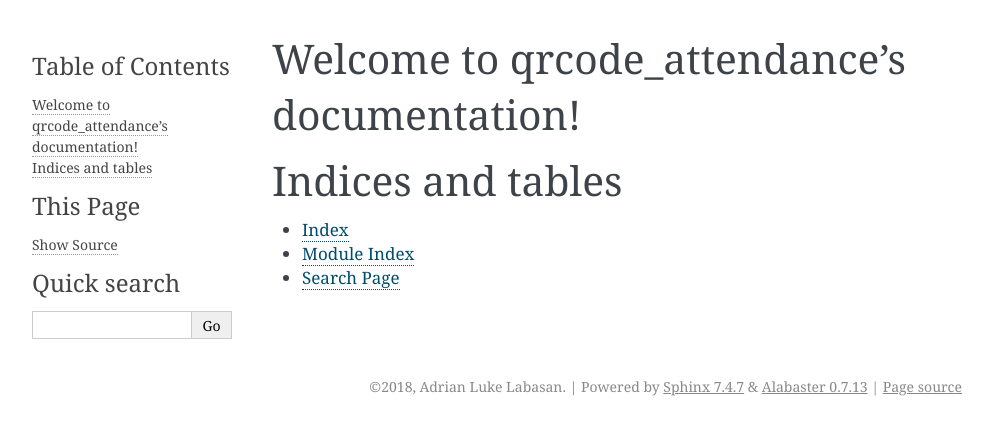
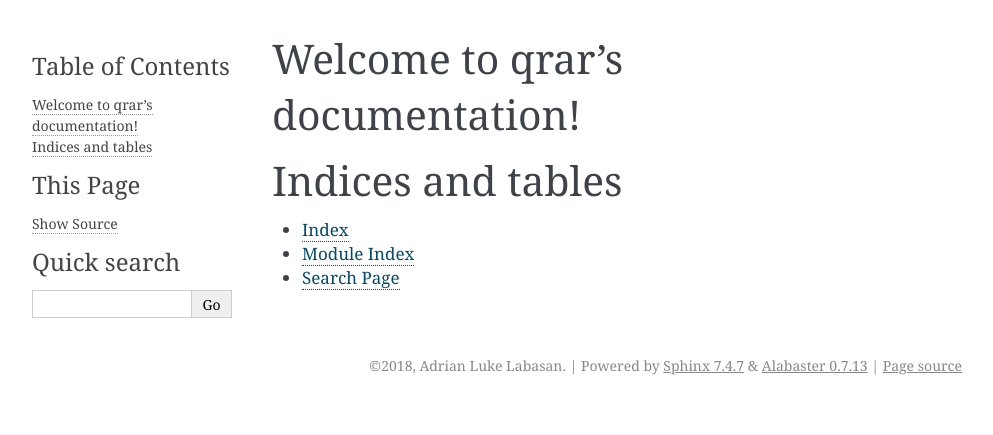
Before and after one commit to lukexodus/qrar, a Sphinx documentation site: the page built from docs/index.rst, in a window 1280 px wide. Shown: the top 435 px of the page, without its empty margins (148-1141 px from the left). Built offline with Sphinx 7.4.7, drawn with Linux system fonts in a browser that asks for light colours.

Commit message:
renamed all instances of qrcode_attendance to qrar

```diff
--- a/docs/conf.py
+++ b/docs/conf.py
@@ -19,7 +19,7 @@
 
 # -- Project information -----------------------------------------------------
 
-project = 'qrcode_attendance'
+project = 'qrar'
 copyright = '2018, Adrian Luke Labasan'
 author = 'Adrian Luke Labasan'
 
@@ -104,7 +104,7 @@
 # -- Options for HTMLHelp output ---------------------------------------------
 
 # Output file base name for HTML help builder.
-htmlhelp_basename = 'qrcode_attendancedoc'
+htmlhelp_basename = 'qrardoc'
 
 
 # -- Options for LaTeX output ------------------------------------------------
@@ -131,7 +131,7 @@
 # (source start file, target name, title,
 #  author, documentclass [howto, manual, or own class]).
 latex_documents = [
-    (master_doc, 'qrcode_attendance.tex', 'qrcode_attendance Documentation',
+    (master_doc, 'qrar.tex', 'qrar Documentation',
      'Adrian Luke Labasan', 'manual'),
 ]
 
@@ -141,7 +141,7 @@
 # One entry per manual page. List of tuples
 # (source start file, name, description, authors, manual section).
 man_pages = [
-    (master_doc, 'qrcode_attendance', 'qrcode_attendance Documentation',
+    (master_doc, 'qrar', 'qrar Documentation',
      [author], 1)
 ]
 
@@ -152,8 +152,8 @@
 # (source start file, target name, title, author,
 #  dir menu entry, description, category)
 texinfo_documents = [
-    (master_doc, 'qrcode_attendance', 'qrcode_attendance Documentation',
-     author, 'qrcode_attendance', 'A python program which automates attendance recording by transfering decoded data from qrcodes to a spreadsheet (excel).',
+    (master_doc, 'qrar', 'qrar Documentation',
+     author, 'qrar', 'A python program which automates attendance recording by transfering decoded data from qrcodes to a spreadsheet (excel).',
      'Miscellaneous'),
 ]
 
--- a/docs/index.rst
+++ b/docs/index.rst
@@ -1,9 +1,9 @@
-.. qrcode_attendance documentation master file, created by
+.. qrar documentation master file, created by
    sphinx-quickstart on Mon Nov 12 14:17:27 2018.
    You can adapt this file completely to your liking, but it should at least
    contain the root `toctree` directive.
 
-Welcome to qrcode_attendance's documentation!
+Welcome to qrar's documentation!
 =======================================
 
 .. toctree::
--- a/setup.py
+++ b/setup.py
@@ -7,7 +7,7 @@
 os.chdir(scriptFolder)
 
 # Find version info from module (without importing the module):
-with open("src/qrcode_attendance/__init__.py", "r") as fileObj:
+with open("src/qrar/__init__.py", "r") as fileObj:
     version = re.search(
         r'^__version__\s*=\s*[\'"]([^\'"]*)[\'"]', fileObj.read(), re.MULTILINE
     ).group(1)
@@ -17,9 +17,9 @@
     long_description = fileObj.read()
 
 setup(
-    name="qrcode_attendance",
+    name="qrar",
     version=version,
-    url="https://github.com/shiideyuuki/qrcode_attendance",
+    url="https://github.com/shiideyuuki/qrar",
     author="Adrian Luke Labasan",
     author_email="zionexodus7@protonmail.com",
     description=("""A python program which automates attendance recording by transfering decoded data from qrcodes to a spreadsheet (excel)."""),
--- a/src/qrar/__init__.py
+++ b/src/qrar/__init__.py
@@ -1,6 +1,6 @@
-"""qrcode_attendance
+"""qrar
 By Adrian Luke Labasan zionexodus7@protonmail.com
 
 A python program which automates attendance recording by transfering decoded data from qrcodes to a spreadsheet (excel)."""
 
-__version__ = '0.2.0'
+__version__ = '0.3.0'
```
Also changed, not shown: README.md (+4 -4 lines), 4 other files.
